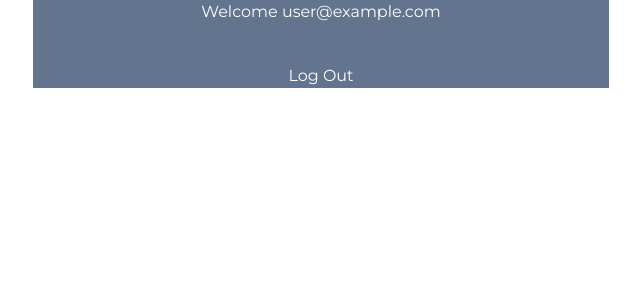
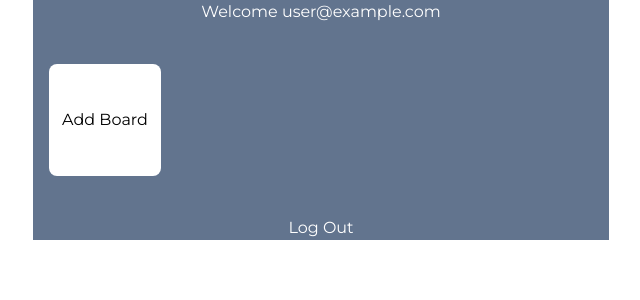
Before and after one commit to gen1chiro/tasky-v2, a React (Vite) app: page /app in a window 1280 px wide. Shown: the top 300 px of the page, without its empty margins (319-959 px from the left). Built offline with nearby package versions, Linux system fonts and the light colour scheme; no server answers; sample sign-in values are in the browser's storage.

Commit message:
fix: refactor firestore file structure

```diff
--- a/src/firebase/auth.ts
+++ b/src/firebase/auth.ts
@@ -5,7 +5,7 @@ import {
 } from "firebase/auth"
 import { auth } from "./firebase"
 import { GoogleAuthProvider } from "firebase/auth"
-import { saveUserToDatabase } from "./data.ts"
+import { saveUserToDatabase } from "./firestore/users.ts"
 
 export const handleSignUp = async (email: string, password: string) => {
     const userCredentials = await createUserWithEmailAndPassword(auth, email, password)
--- a/src/firebase/data.ts
+++ b/src/firebase/firestore/users.ts
@@ -1,5 +1,5 @@
 import { doc, setDoc, getDoc, serverTimestamp } from 'firebase/firestore'
-import { db } from './firebase'
+import { db } from '../firebase.ts'
 
 export const saveUserToDatabase = async (userUID, userEmail) => {
     const userDoc = doc(db, 'users', userUID)
--- a/src/pages/MainApplication.tsx
+++ b/src/pages/MainApplication.tsx
@@ -4,9 +4,18 @@ import { handleSignOut } from "../firebase/auth.ts"
 const MainApplication = () => {
     const { user } = useAuth()
 
+    const handleAddBoard = () => {
+
+    }
+
     return (
         <div className='flex flex-col items-center gap-10 max-w-xl bg-slate-500 mx-auto text-white'>
             <h1>Welcome {user?.email}</h1>
+            <div className='w-full flex justify-start px-4'>
+                <button onClick={handleAddBoard} className='bg-white rounded-lg aspect-square w-28 text-black'>
+                    Add Board
+                </button>
+            </div>
             <button onClick={handleSignOut}>Log Out</button>
         </div>
     )
```
Also changed, not shown: src/firebase/firestore/boards.ts (added).
